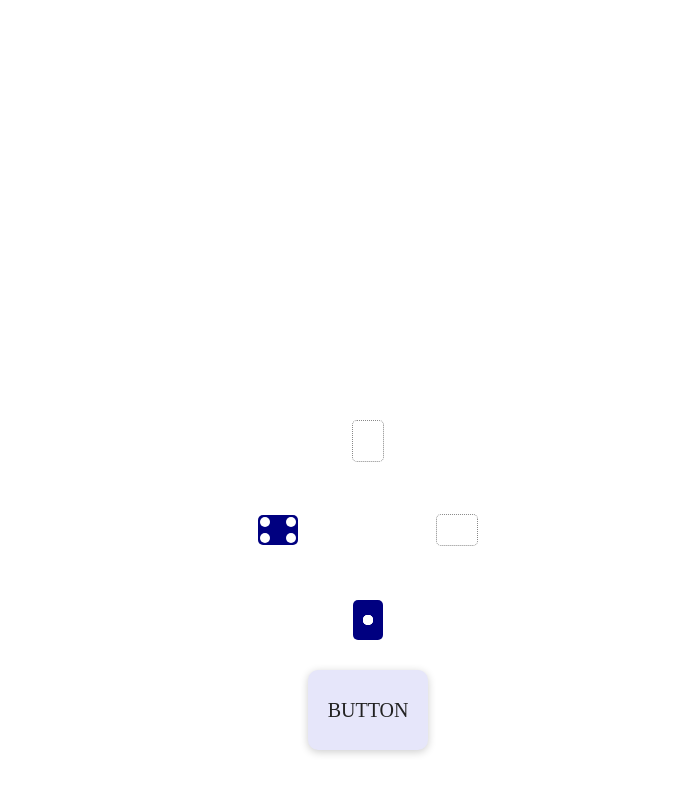
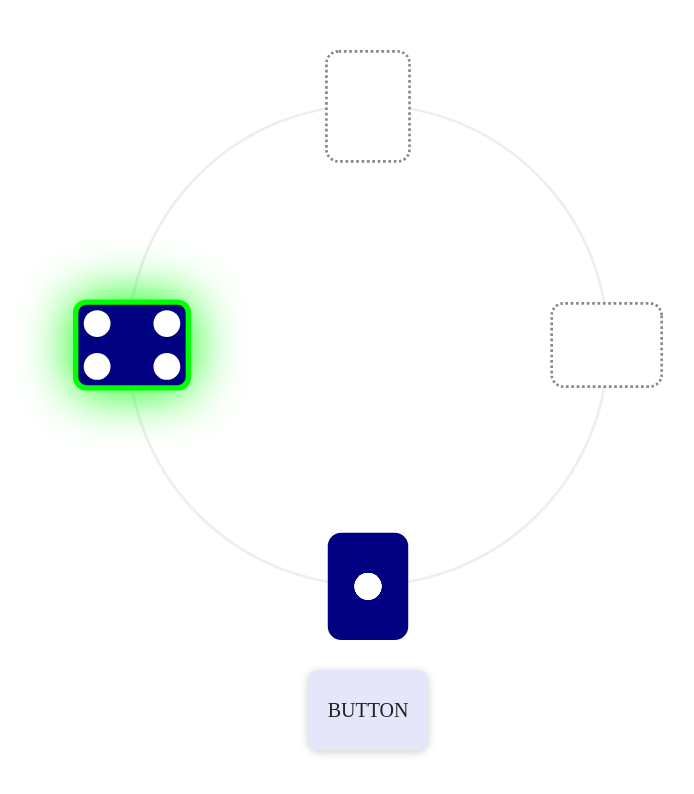
Before and after one commit to wondaero/game.hg, a plain HTML site: page index.html in a window 1280 px wide. Shown: the whole page, without its empty margins (272-966 px from the left). Drawn offline with Linux system fonts and the light colour scheme; a web font is replaced by a local one.

Commit message:
몇몇 수정

```diff
--- a/assets/css/style.css
+++ b/assets/css/style.css
@@ -48,6 +48,17 @@ body{
   height: 220px;
   margin: 30px auto;
   position: relative;
+  transform-origin: 50% 100%;
+}
+.board:before{
+  content: '';
+  border-radius: 50%;
+  position: absolute;
+  top: 20px;
+  left: 20px;
+  right: 20px;
+  bottom: 20px;
+  border: 1px solid #eee;
 }
 .board > div{
   position: absolute;
@@ -57,6 +68,10 @@ body{
   bottom: 0;
   display: flex;
   justify-content: center;
+}
+.board > div.on > div{
+  box-shadow: 0 0 20px #0f0;
+  border: 2px solid #0f0;
 }
 .board > div > div{
   width: 30px;
@@ -69,6 +84,7 @@ body{
 }
 .board > div[data-num=""] > div{
   border: 1px dotted #888;
+  background: #fff;
 }
 [data-num] > div > span:before,
 [data-num] > div > span:after{
--- a/index.html
+++ b/index.html
@@ -18,7 +18,7 @@
 
         class HG {
             constructor({playerLen = 4, ...param}){
-                this.dur = 480;
+                this.dur = 1000;
                 this.level = 1;
 
                 this.init(playerLen);   //1회
@@ -38,6 +38,7 @@
             }
 
             setUI(){
+                const board = document.getElementById('board');
                 const tmpl = () => {
                     const div = document.createElement('div');
                     div.dataset.num = '';
@@ -46,9 +47,18 @@
                     return div;
                 }
 
-                document.getElementById('board').innerHTML = '';
+                const width = window.innerWidth - 40;
+                const height = window.innerHeight - 210;
+                let baseSize = width > height ? height : width;
+                const curSize = board.clientWidth;
+
+                board.style.transform = `scale(${baseSize / curSize})`;
+
+
+
+                board.innerHTML = '';
                 for(let i = 0; i < this.playerLen; i++){
-                    document.getElementById('board').appendChild(tmpl());
+                    board.appendChild(tmpl());
                     document.querySelectorAll('#board > div')[i].style.transform = `rotate(${(360 / this.playerLen * i) + 180}deg)`;
                 }
             }
@@ -61,20 +71,26 @@
                     if($this.lazy < timeStamp){
                         if($this.hasFive){
                             $this.timer();
-
                             return;
                         }
 
                         const turn = $this.turn % $this.playerLen;
-                        document.querySelectorAll('#board > div')[turn].dataset.num = getRandomNum(1, 5);
-                        document.querySelectorAll('#board > div')[turn].dataset.color = $this.colors[getRandomNum(0, $this.colors.length - 1)];
+                        const thisCard = document.querySelectorAll('#board > div')[turn];
+
+                        document.querySelectorAll('#board > div').forEach((card) => {
+                            card.classList.remove('on');
+                        })
+
+                        thisCard.classList.add('on');
+                        thisCard.dataset.num = getRandomNum(1, 5);
+                        thisCard.dataset.color = $this.colors[getRandomNum(0, $this.colors.length - 1)];
                         // $this.lazy = timeStamp + getRandomNum(500, 1000);
 
 
 
                         $this.hasFive = $this.checkFive();
 
-                        $this.lazy = timeStamp + ($this.hasFive ? 0 : 500);
+                        $this.lazy = timeStamp + ($this.hasFive ? 0 : 1000);
 
 
                         $this.turn++;
@@ -96,16 +112,15 @@
                         this.play();
                         this.level++;
                     }else{
-                        let msg =  '느려!\n(' + this.level + '까지 깸)';
+                        let msg =  '느려!\n(' + (this.level - 1) + '탄까지 깸)';
                         if(this.level === 1){
-                            msg = '느려\n(하나도 못깸)';
+                            msg = '느려!\n(하나도 못깸)';
                         }
                         alert(msg);
                     }
 
-                }, this.dur -= 10);
+                }, this.dur -= 20);
             }
-
 
             checkFive(){
                 const calcedObj = {
@@ -132,9 +147,9 @@
 
             clickHandler(){
                 if(!this.checkFive()){
-                    let msg =  '땡!\n(' + this.level + '까지 깸)';
+                    let msg =  '땡!\n(' + (this.level - 1) + '탄까지 깸)';
                     if(this.level === 1){
-                        msg = '땡\n(하나도 못깸)';
+                        msg = '땡!\n(하나도 못깸)';
                     }
                     alert(msg);
                     window.location.reload();
```
